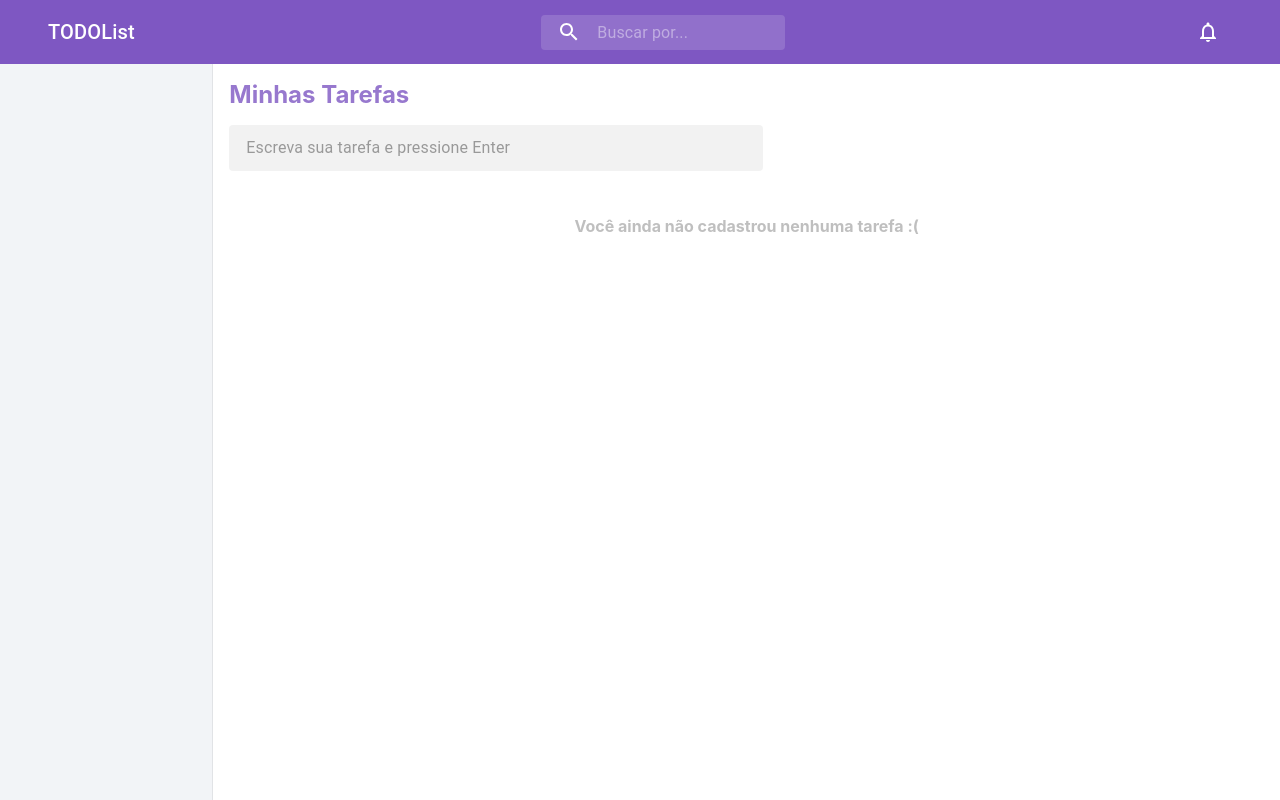
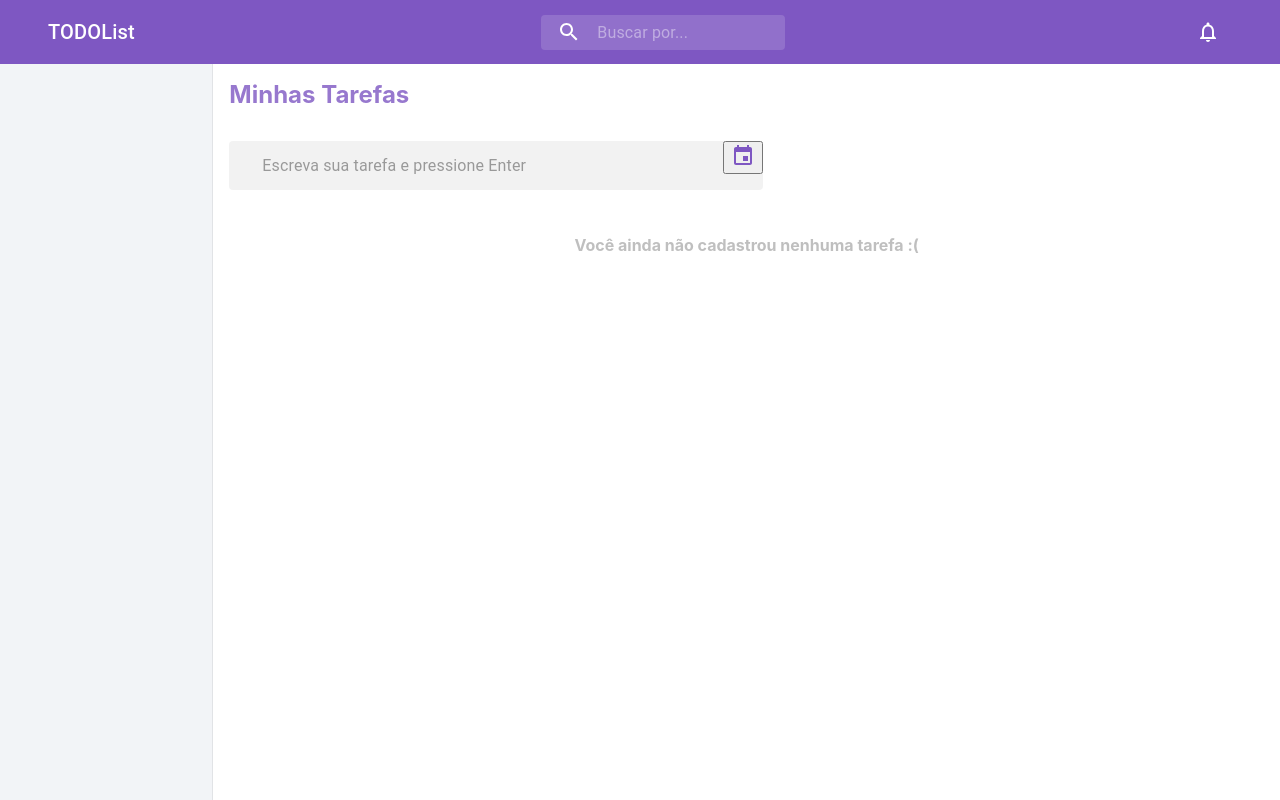
Before and after one commit to rafahsena/todo-list, a React (Create React App) app: page / in a window 1280 px wide. Built offline with nearby package versions, Linux system fonts and the light colour scheme.

Commit message:
added date picker on AddTodo

```diff
--- /dev/null
+++ b/src/containers/AddTodo/AddTodo.js
@@ -0,0 +1,36 @@
+import React, { useState } from "react";
+import InputBase from "@material-ui/core/InputBase";
+import useStyles from "./styles";
+import DatePicker from "react-date-picker";
+import Event from "@material-ui/icons/Event";
+
+const AddTodo = props => {
+  const classes = useStyles();
+  const [date, setDate] = useState(null);
+
+  const onDateChange = value => {
+    setDate(value);
+  };
+
+  return (
+    <div className={classes.addTodo}>
+      <InputBase
+        placeholder="Escreva sua tarefa e pressione Enter"
+        classes={{ input: classes.inputInput, root: classes.inputRoot }}
+        inputProps={{
+          "aria-label": "add-todo",
+          onKeyPress: event => props.handleTodoInput(event, date)
+        }}
+      />
+      <DatePicker
+        className={classes.datePicker}
+        onChange={onDateChange}
+        value={date}
+        clearIcon={null}
+        calendarIcon={<Event color="primary" />}
+      />
+    </div>
+  );
+};
+
+export default AddTodo;
--- /dev/null
+++ b/src/containers/AddTodo/styles.js
@@ -0,0 +1,41 @@
+import { fade, makeStyles } from "@material-ui/core/styles";
+
+const useStyles = makeStyles(theme => ({
+  addTodo: {
+    position: "relative",
+    margin: theme.spacing(2),
+    width: 280,
+    display: "inline-flex",
+    borderRadius: theme.shape.borderRadius,
+    backgroundColor: fade(theme.palette.common.black, 0.05),
+    [theme.breakpoints.up("sm")]: {
+      width: "50%"
+    }
+  },
+  inputRoot: {
+    padding: theme.spacing(0.75, 2),
+    border: "1px solid transparent",
+    borderRadius: theme.shape.borderRadius,
+    width: "100%",
+    "&.Mui-focused": {
+      borderColor: theme.palette.secondary.light,
+      color: "rgba(0, 0, 0, 0.87)"
+    }
+  },
+  inputInput: {
+    padding: theme.spacing(1, 1, 1, 2),
+    transition: theme.transitions.create("width"),
+    width: "100%"
+  },
+  datePicker: {
+    outline: "none",
+    "& .react-date-picker__inputGroup": {
+      display: "none"
+    },
+    "& .react-date-picker__wrapper" : {
+      border: "none"
+    }
+  },
+}));
+
+export default useStyles;
--- a/src/containers/Content/Content.js
+++ b/src/containers/Content/Content.js
@@ -3,7 +3,7 @@ import Container from "@material-ui/core/Container";
 import useStyles from "./styles";
 import Todo from "../Todo/Todo";
 import List from "@material-ui/core/List";
-import InputBase from "@material-ui/core/InputBase";
+import AddTodo from "../AddTodo/AddTodo";
 
 const Content = props => {
   const classes = useStyles();
@@ -15,9 +15,9 @@ const Content = props => {
     setTodos(newTodos);
   };
 
-  const handleKeyPress = event => {
+  const handleTodoInput = (event, date) => {
     if (event.key === "Enter") {
-      const todo = { text: event.target.value };
+      const todo = { text: event.target.value, date: date, isDone: false };
       const newState = [...todos, todo];
       setTodos(newState);
       event.target.value = "";
@@ -52,16 +52,7 @@ const Content = props => {
     <div className={classes.root}>
       <Container maxWidth="xl" disableGutters>
         <h2 className={classes.title}>Minhas Tarefas</h2>
-        <div className={classes.addTodo}>
-          <InputBase
-            placeholder="Escreva sua tarefa e pressione Enter"
-            classes={{ input: classes.inputInput, root: classes.inputRoot }}
-            inputProps={{
-              "aria-label": "add-todo",
-              onKeyPress: event => handleKeyPress(event)
-            }}
-          />
-        </div>
+        <AddTodo handleTodoInput={handleTodoInput} />
         <List>{todoList}</List>
       </Container>
     </div>
--- a/src/containers/Content/styles.js
+++ b/src/containers/Content/styles.js
@@ -1,4 +1,4 @@
-import { fade, makeStyles } from "@material-ui/core/styles";
+import { makeStyles } from "@material-ui/core/styles";
 
 const useStyles = makeStyles(theme => ({
   root: {
@@ -12,31 +12,6 @@ const useStyles = makeStyles(theme => ({
     color: "rgba(0, 0, 0, 0.25)",
     textAlign: "center"
   },
-  addTodo: {
-    position: "relative",
-    margin: theme.spacing(2),
-    width: 280,
-    borderRadius: theme.shape.borderRadius,
-    backgroundColor: fade(theme.palette.common.black, 0.05),
-    [theme.breakpoints.up("sm")]: {
-      width: "50%"
-    }
-  },
-  inputRoot: {
-    padding: theme.spacing(0.75, 2),
-    border: "1px solid transparent",
-    borderRadius: theme.shape.borderRadius,
-    width: "100%",
-    "&.Mui-focused": {
-      borderColor: theme.palette.secondary.light,
-      color: 'rgba(0, 0, 0, 0.87)',
-    }
-  },
-  inputInput: {
-    padding: theme.spacing(2, 1, 2, 7),
-    transition: theme.transitions.create("width"),
-    width: "100%"
-  }
 }));
 
 export default useStyles;
```
